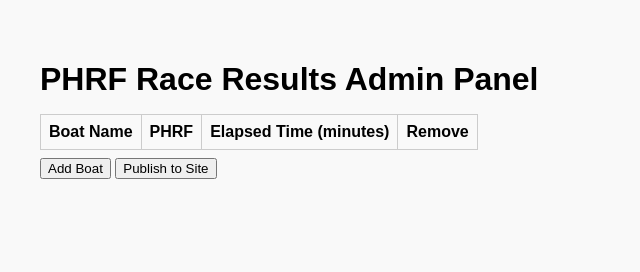
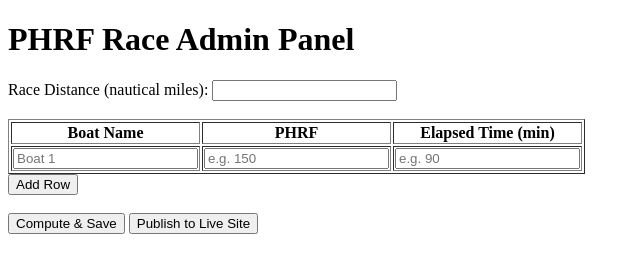
Before and after one commit to tenoneten/phrf-race-results, a website: page admin-panel.html in a window 1280 px wide. Shown: the whole page, without its empty margins (0-640 px from the left). Drawn offline with Linux system fonts and the light colour scheme.

Commit message:
Implement correct PHRF ToD calculation with distance input

```diff
--- a/admin-panel.html
+++ b/admin-panel.html
@@ -2,97 +2,92 @@
 <html lang="en">
 <head>
   <meta charset="UTF-8">
-  <title>PHRF Race Admin Panel</title>
-  <style>
-    body {
-      font-family: sans-serif;
-      padding: 2rem;
-      background-color: #f9f9f9;
-    }
-    h1 {
-      margin-bottom: 1rem;
-    }
-    table, th, td {
-      border: 1px solid #ccc;
-      border-collapse: collapse;
-      padding: 0.5rem;
-    }
-    input {
-      width: 100px;
-    }
-    button {
-      margin: 0.5rem 0;
-    }
-  </style>
+  <title>Race Admin Panel</title>
 </head>
 <body>
-  <h1>PHRF Race Results Admin Panel</h1>
-  <table id="boatsTable">
+  <h1>PHRF Race Admin Panel</h1>
+
+  <label for="distance">Race Distance (nautical miles): </label>
+  <input type="number" id="distance" step="0.01" required>
+
+  <br><br>
+
+  <table id="raceTable" border="1">
     <thead>
       <tr>
         <th>Boat Name</th>
         <th>PHRF</th>
-        <th>Elapsed Time (minutes)</th>
-        <th>Remove</th>
+        <th>Elapsed Time (min)</th>
       </tr>
     </thead>
-    <tbody></tbody>
+    <tbody>
+      <tr>
+        <td><input type="text" placeholder="Boat 1"></td>
+        <td><input type="number" placeholder="e.g. 150"></td>
+        <td><input type="number" placeholder="e.g. 90"></td>
+      </tr>
+    </tbody>
   </table>
-  <button id="addBoatButton">Add Boat</button>
-  <button id="publishButton">Publish to Site</button>
+  <button onclick="addRow()">Add Row</button>
+  <br><br>
+  <button onclick="computeAndSave()">Compute & Save</button>
+  <button onclick="publishResults()">Publish to Live Site</button>
+
+  <pre id="status"></pre>
 
   <script>
-    const boatsTableBody = document.querySelector("#boatsTable tbody");
-
-    function addBoatRow(name = "", phrf = "", elapsed = "") {
-      const row = document.createElement("tr");
-      row.innerHTML = `
-        <td><input type="text" value="${name}" class="name"></td>
-        <td><input type="number" value="${phrf}" class="phrf"></td>
-        <td><input type="number" value="${elapsed}" class="elapsed"></td>
-        <td><button onclick="this.closest('tr').remove()">Remove</button></td>
-      `;
-      boatsTableBody.appendChild(row);
+    function addRow() {
+      const table = document.getElementById("raceTable").getElementsByTagName('tbody')[0];
+      const newRow = table.insertRow();
+      for (let i = 0; i < 3; i++) {
+        const cell = newRow.insertCell();
+        const input = document.createElement("input");
+        input.type = i === 0 ? "text" : "number";
+        cell.appendChild(input);
+      }
     }
 
-    document.getElementById("addBoatButton").addEventListener("click", () => addBoatRow());
+    function computeAndSave() {
+      const rows = document.querySelectorAll("#raceTable tbody tr");
+      const distance = parseFloat(document.getElementById("distance").value);
+      if (isNaN(distance) || distance <= 0) {
+        alert("Please enter a valid race distance.");
+        return;
+      }
 
-    document.getElementById("publishButton").addEventListener("click", async () => {
-      const rows = boatsTableBody.querySelectorAll("tr");
-      const boats = [];
+      const results = [];
+      for (const row of rows) {
+        const [nameInput, phrfInput, timeInput] = row.querySelectorAll("input");
+        const name = nameInput.value;
+        const phrf = parseFloat(phrfInput.value);
+        const elapsed = parseFloat(timeInput.value);
 
-      for (const row of rows) {
-        const name = row.querySelector(".name").value.trim();
-        const phrf = parseInt(row.querySelector(".phrf").value);
-        const elapsed = parseFloat(row.querySelector(".elapsed").value);
         if (!name || isNaN(phrf) || isNaN(elapsed)) continue;
 
-        const adjusted = elapsed + (phrf * elapsed / 60 / 60); // simplified correction
-        boats.push({ name, phrf, elapsed, adjusted: adjusted.toFixed(2) });
+        const correctedTime = elapsed - (phrf * distance) / 60;
+        results.push({ name, phrf, elapsed, correctedTime });
       }
 
-      boats.sort((a, b) => a.adjusted - b.adjusted);
+      localStorage.setItem("raceResults", JSON.stringify(results));
+      document.getElementById("status").textContent = "Results saved locally.";
+    }
 
-      localStorage.setItem("raceResults", JSON.stringify(boats));
+    async function publishResults() {
+      const data = localStorage.getItem("raceResults");
+      if (!data) {
+        alert("No results to publish.");
+        return;
+      }
 
-      try {
-        const response = await fetch("/.netlify/functions/publish", {
-          method: "POST",
-          headers: { "Content-Type": "text/plain" },
-          body: JSON.stringify(boats)
-        });
+      const res = await fetch("/.netlify/functions/publish", {
+        method: "POST",
+        headers: { "Content-Type": "application/json" },
+        body: data
+      });
 
-        if (response.ok) {
-          alert("Race results published successfully.");
-        } else {
-          const err = await response.text();
-          alert("Error publishing: " + err);
-        }
-      } catch (err) {
-        console.error(err);
-        alert("Failed to publish results.");
-      }
-    });
+      const result = await res.text();
+      document.getElementById("status").textContent = "Publish response: " + result;
+    }
   </script>
 </body>
 </html>
```
